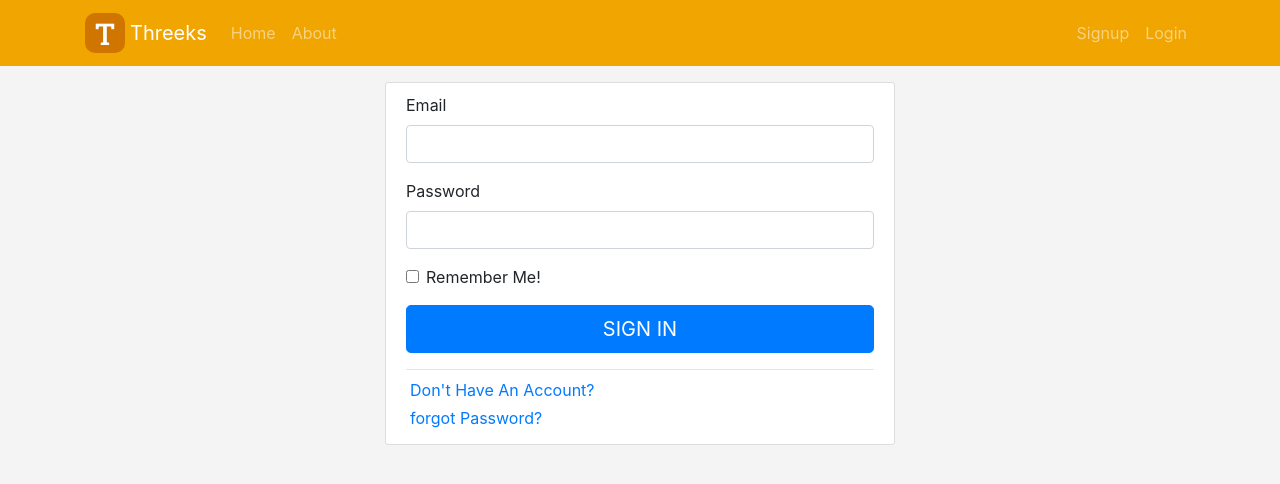
After one commit to AbdElrahmanKhalid0/Threeks, a Flask app: page /login in a window 1280 px wide. The commit adds this page. Shown: the top 484 px of the page. Run offline with Flask 2, Linux system fonts and the light colour scheme; some libraries are stand-ins or nearby versions.

Commit message:
added the login page

```diff
--- a/application.py
+++ b/application.py
@@ -1,7 +1,9 @@
-from flask import Flask, render_template
+from flask import Flask, render_template, flash, url_for, redirect
+from forms import SignupForm, LoginForm
 import datetime
 
 app = Flask(__name__)
+app.config["SECRET_KEY"] = '4bcde902803e55ae1211f9ba7f3ab7c1'
 
 posts=[
     {
@@ -27,6 +29,22 @@ def home():
 def about():
     return render_template('about.html')
 
+@app.route('/signup', methods=['GET','POST'])
+def signup():
+    form = SignupForm()
+    if form.validate_on_submit():
+        print('here')
+        flash(f"You have Signed up Successfully as {form.username.data}", "success")
+    return render_template('signup.html', form=form)
+
+@app.route('/login', methods=['GET','POST'])
+def login():
+    form = LoginForm()
+    if form.validate_on_submit():
+        print('here')
+        flash(f"You have Logged in Successfully as {form.email.data}", "success")
+        return redirect(url_for('home'))
+    return render_template('login.html', form=form)
 
 if __name__ == '__main__':
     app.run(host="0.0.0.0", debug=True)
--- /dev/null
+++ b/forms.py
@@ -0,0 +1,18 @@
+from flask_wtf import FlaskForm
+from wtforms import StringField, PasswordField, SubmitField, BooleanField
+from wtforms.validators import DataRequired, Length, Email, EqualTo
+
+
+class SignupForm(FlaskForm):
+    username = StringField("Username", validators=[DataRequired(), Length(2,20)])
+    email = StringField("Email", validators=[DataRequired(), Email()])
+    password = PasswordField("Password", validators=[DataRequired()])
+    confirm_password = PasswordField("Confirm Password", validators=[DataRequired(), EqualTo("password")])
+    submit = SubmitField("Sign Up")
+
+
+class LoginForm(FlaskForm):
+    email = StringField("Email", validators=[DataRequired(), Email()])
+    password = PasswordField("Password", validators=[DataRequired()])
+    remember_me = BooleanField("Remember Me!")
+    submit = SubmitField("Log In")
--- a/static/styles.css
+++ b/static/styles.css
@@ -35,6 +35,20 @@ nav .logo {
   border-color: rgba(255, 255, 255, 0.5);
 }
 
+.content-section {
+  background: #ffffff;
+  padding: 10px 20px;
+  border: 1px solid #dddddd;
+  border-radius: 3px;
+  width: 510px;
+  margin: 0 auto;
+}
+
+@keyframes fade-out {
+  from { opacity:1; }
+  to { opacity:0; }
+}
+
 @media (max-width: 990px) {
   .container,
   .container-sm {
@@ -48,3 +62,9 @@ nav .logo {
     max-width: 720;
   }
 }
+
+@media (max-width: 540px) {
+  .content-section {
+    width: 100%;
+  }
+}
--- a/templates/layout.html
+++ b/templates/layout.html
@@ -40,10 +40,10 @@
 
         <div class="collapse navbar-collapse" id="navbarSupportedContent">
           <ul class="navbar-nav mr-auto">
-            <li class="nav-item {{ 'active' if posts }}">
+            <li class="nav-item {{ 'active' if posts and not form }}">
               <a class="nav-link" href="{{ url_for('home') }}">Home</a>
             </li>
-            <li class="nav-item {{ 'active' if not posts }}">
+            <li class="nav-item {{ 'active' if not posts and not form }}">
               <a class="nav-link" href="{{ url_for('about') }}">About</a>
             </li>
             <li class="nav-item">
@@ -58,17 +58,27 @@
           </ul>
           <ul class="navbar-nav">
             <li class="nav-item">
-              <a class="nav-link" id="register" href="">Register</a>
+              <a class="nav-link" id="register" href="{{ url_for('signup') }}">Signup</a>
             </li>
             <li class="nav-item">
-              <a class="nav-link" id="login" href="">Login</a>
+              <a class="nav-link" id="login" href="{{ url_for('login') }}">Login</a>
             </li>
           </ul>
         </div>
       </div>
     </nav>
     <div class="container mt-3">
+      {% with messages = get_flashed_messages(with_categories=True) %}
+        {% for category, message in messages%}
+          <div class="alert alert-{{ category }}" role="alert">
+            {{ message }}
+          </div>
+        {% endfor %}
+      {% endwith %}
       {% block content %} {% endblock %}
     </div>
+    {% if get_flashed_messages() %}
+      <script src="{{ url_for('static', filename='hide_messages.js') }}"></script>
+    {% endif %}
   </body>
 </html>
--- /dev/null
+++ b/templates/login.html
@@ -0,0 +1,25 @@
+{% extends "layout.html" %}
+{% block title %}Login{% endblock %}
+{% block content %}
+    <div class="content-section">
+        <form method="POST" action="">
+            {{ form.hidden_tag() }}
+            <div class="form-group">
+                {{ form.email.label }}
+                {{ form.email(class="form-control") }}
+            </div>
+            <div class="form-group">
+                {{ form.password.label }}
+                {{ form.password(class="form-control") }}
+            </div>
+            <div class="form-check">
+                {{ form.remember_me(class="form-check-input")}}
+                {{ form.remember_me.label(class="form-check-label") }}
+            </div>
+            <button class="btn btn-lg btn-primary btn-block text-uppercase my-3" type="submit">Sign in</button>
+        </form>
+        <hr class="my-2">
+        <p class="m-1"><a href="{{ url_for('signup') }}">Don't Have An Account?</a></p>
+        <p class="m-1"><a href="">forgot Password?</a></p>
+   </div>
+{% endblock %}
--- /dev/null
+++ b/templates/signup.html
@@ -0,0 +1,5 @@
+{% extends "layout.html" %}
+{% block title %}Sign Up{% endblock %}
+{% block content %}
+
+{% endblock %}
```
Also changed, not shown: static/hide_messages.js (added, +11 -0 lines), README.md.
